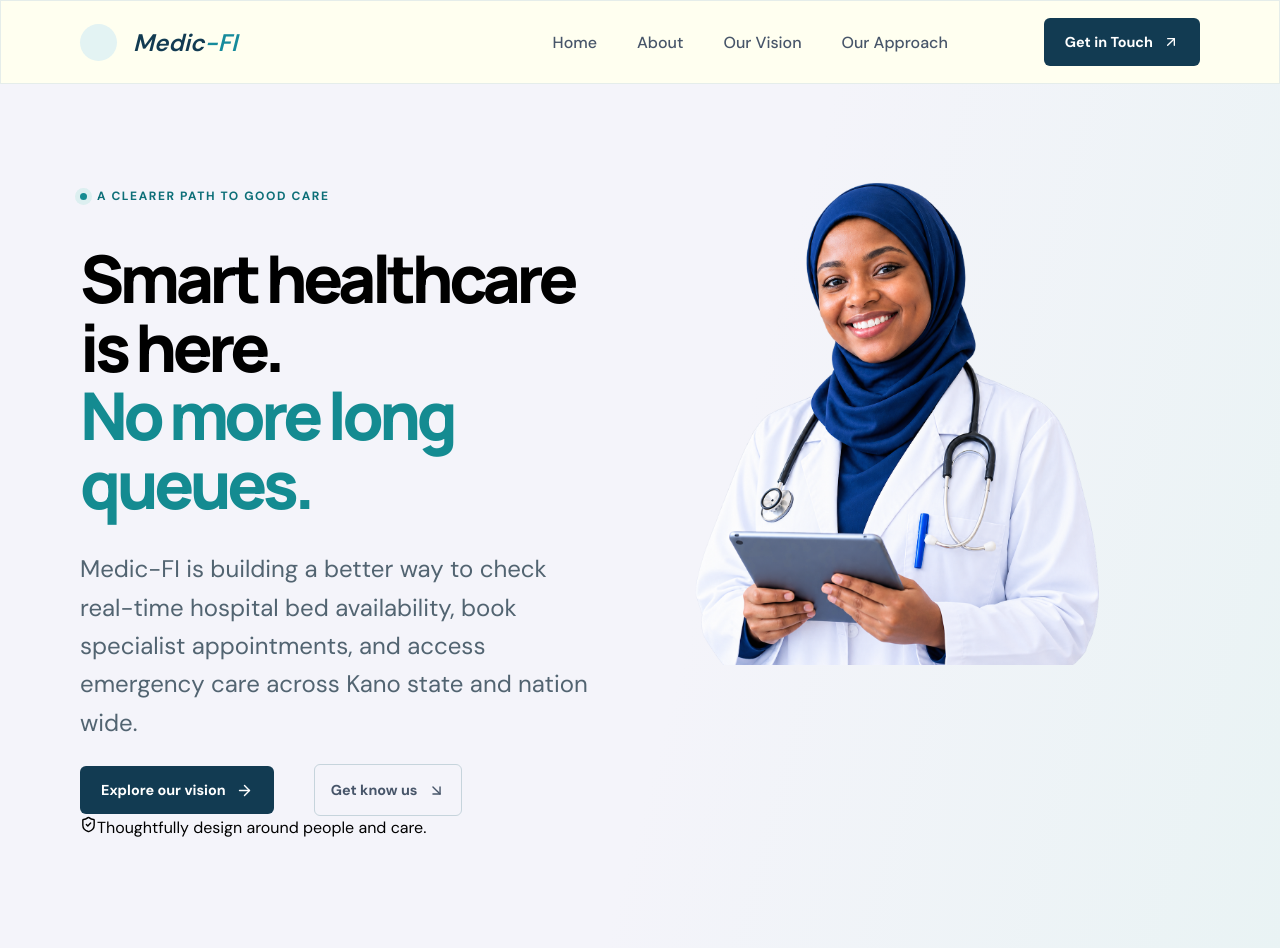
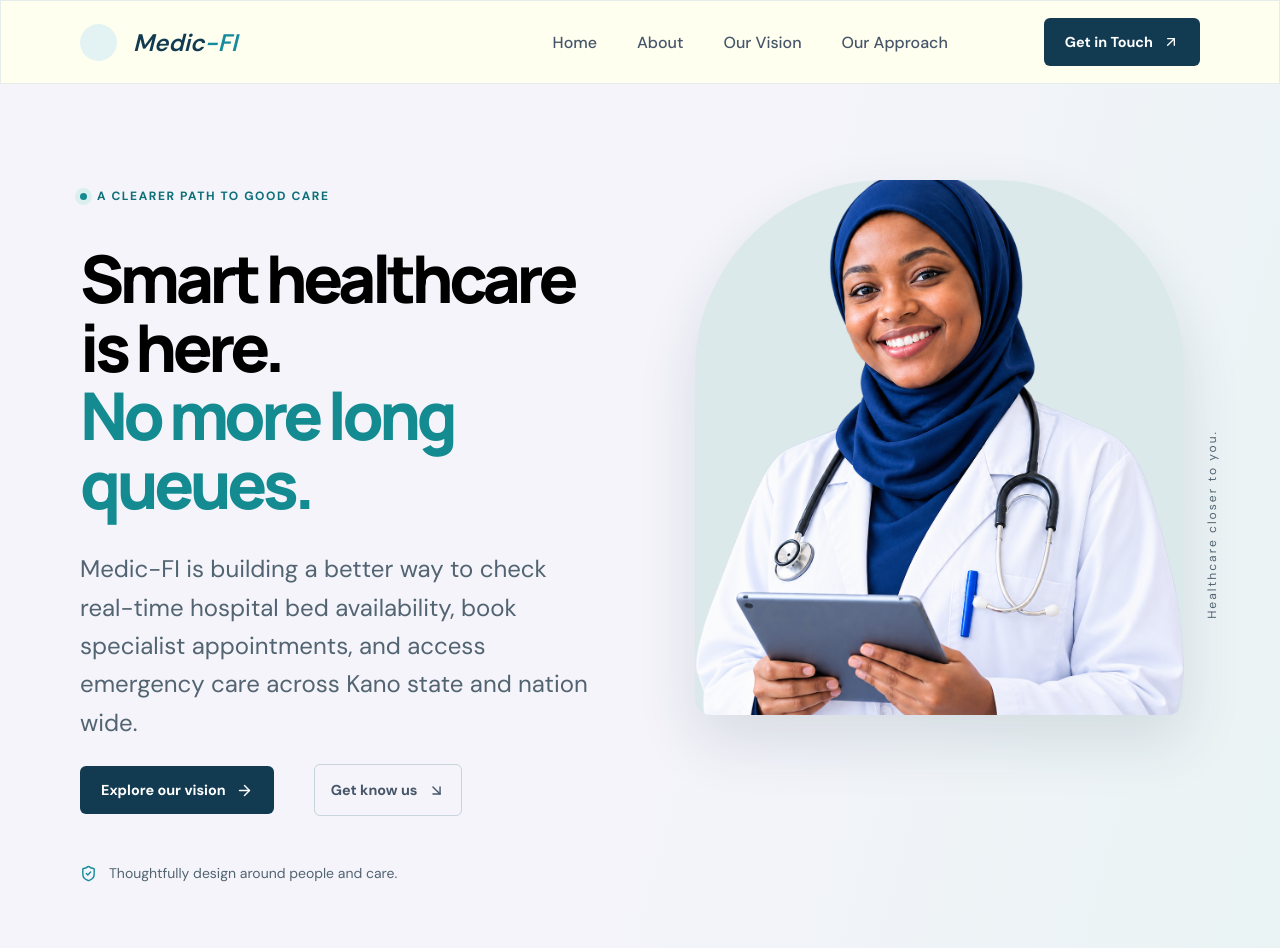
Before and after one commit to NDeenSanhaj96/medic-fi, a React (Vite) app: page / in a window 1280 px wide. Shown: the top 948 px of the page. Built offline with nearby package versions, Linux system fonts and the light colour scheme.

Commit message:
style: Add styles to the hero image and side note

```diff
--- a/src/App.css
+++ b/src/App.css
@@ -172,6 +172,50 @@
   gap: var(--space-10);
 }
 
+.hero_note {
+  display: flex;
+  align-items: center;
+  gap: var(--space-3);
+  margin-top: var(--space-12);
+  color: var(--color-text-secondary);
+  font-size: var(--font-size-sm);
+}
+
+.hero_note svg {
+  color: var(--color-secondary);
+}
+
+.hero_img-container {
+  max-width: 510px;
+  justify-self: end;
+  width: 100%;
+  padding: 0 16px 16px 0;
+  position: relative;
+}
+
+.hero_img-frame {
+  /* position: relative; */
+  overflow: hidden;
+  height: clamp(390px, 43vw, 535px);
+  border-radius: 190px 190px 16px 16px;
+  background: #dce9eb;
+  box-shadow: 0 26px 60px rgb(23 55 71 / 12%);
+}
+
 .hero_img-container .hero_img {
-  width: 80%;
+  width: 100%;
+  height: 100%;
+  object-fit: cover;
+  object-position: center 25%;
 }
+
+.hero_side-label {
+  position: absolute;
+  right: -20px;
+  top: 35%;
+  writing-mode: vertical-rl;
+  transform: rotate(180deg);
+  color: var(--color-text-secondary);
+  font-size: var(--font-size-xs);
+  letter-spacing: 0.17em;
+}
--- a/src/App.jsx
+++ b/src/App.jsx
@@ -1,5 +1,13 @@
 import "./App.css";
-import { HeartPulse, X, Menu, ArrowUpRight, ArrowRight, ArrowDownRight, ShieldCheck } from "lucide-react";
+import {
+  HeartPulse,
+  X,
+  Menu,
+  ArrowUpRight,
+  ArrowRight,
+  ArrowDownRight,
+  ShieldCheck,
+} from "lucide-react";
 import { useState } from "react";
 
 function Brand() {
@@ -69,20 +77,39 @@ function HeroSection() {
       <div className="hero_wash" aria-hidden="true">
         <div className="hero_grid-container container">
           <div className="hero_description-container">
-            <p className="hero_eyebrow"><span className="eyebrow_dot" />A clearer path to good care</p>
-            <h1 className="hero_heading">Smart healthcare is here. <br /> <span>No more long queues.</span></h1>
+            <p className="hero_eyebrow">
+              <span className="eyebrow_dot" />A clearer path to good care
+            </p>
+            <h1 className="hero_heading">
+              Smart healthcare is here. <br /> <span>No more long queues.</span>
+            </h1>
             <p className="hero_description-text">
-              Medic-FI is building a better way to check real-time hospital bed availability,
-              book specialist appointments, and access emergency care across Kano state and nation wide.
+              Medic-FI is building a better way to check real-time hospital bed
+              availability, book specialist appointments, and access emergency
+              care across Kano state and nation wide.
             </p>
             <div className="hero_actions">
-              <a href="#vision" className="button button_primary">Explore our vision <ArrowRight size={17} /></a>
-              <a href="#about" className=" button button_secondary text_link">Get know us <ArrowDownRight size={17} /></a>
+              <a href="#vision" className="button button_primary">
+                Explore our vision <ArrowRight size={17} />
+              </a>
+              <a href="#about" className=" button button_secondary text_link">
+                Get know us <ArrowDownRight size={17} />
+              </a>
             </div>
-            <div className="hero_note"><ShieldCheck size={17}/>Thoughtfully design around people and care.</div>
+            <div className="hero_note">
+              <ShieldCheck size={17} />
+              Thoughtfully design around people and care.
+            </div>
           </div>
           <div className="hero_img-container">
-            <img className="hero_img" src="/images/hero_img.png" alt="healthcare professional in white coat" />
+            <div className="hero_img-frame">
+              <img
+                className="hero_img"
+                src="/images/hero_img.png"
+                alt="healthcare professional in white coat"
+              />
+              <div className="hero_side-label">Healthcare closer to you.</div>
+            </div>
           </div>
         </div>
         <div className="hero_bottom">
```
